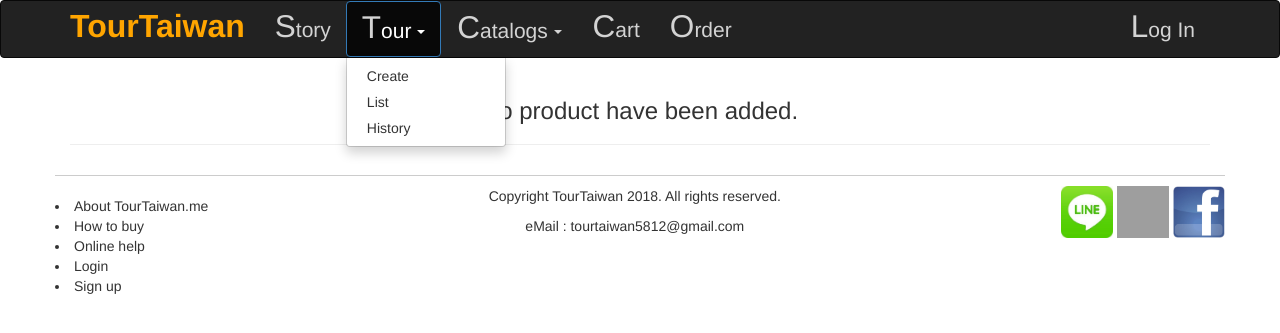
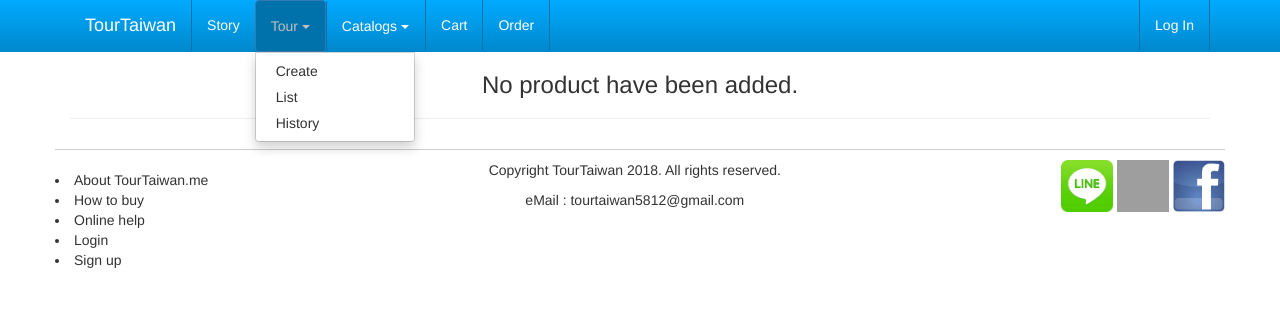
Before and after one commit to panda109/tourtaiwan, a Python web app: template app/templates/admin/orders.html in a window 1280 px wide, after a click on "Tour". Shown: the top 333 px of the page. Run offline with Jinja, Linux system fonts and the light colour scheme; the template is opened without the code that fills it, so the values that code supplies are empty; some libraries are stand-ins or nearby versions; grey boxes are pictures that could not be loaded.

Commit message:
update bootstrapt

```diff
--- a/app/templates/base.html
+++ b/app/templates/base.html
@@ -12,7 +12,7 @@
 {% endblock %}
 
 {% block navbar %}
-<div class="navbar navbar-inverse" role="navigation">
+<div class="navbar-custom navbar-inverse" role="navigation">
     <div class="container">
         <div class="navbar-header">
             <button type="button" class="navbar-toggle" data-toggle="collapse" data-target=".navbar-collapse">
--- a/static/css/site.css
+++ b/static/css/site.css
@@ -1,12 +1,5 @@
 /* Style for Ubermelon Shopping Site */
 body {
-}
-
-div.navbar-header img {
-    width: 30px;
-    float: left;
-    margin-top: 7px;
-    margin-right: 7px;
 }
 
 .product_detial_img {
@@ -56,31 +49,118 @@
   margin: 5em auto 0 auto;  /* TRBL */
 }
 
-.navbar-header a.navbar-brand {
-  width: 100%;
-  text-align: center;
-  color: orange;
-  font-size: 32px;
-  font-weight: bold;
+/* navbar */
+.navbar-custom {
+  background-color: #0088cc;
+  border-color: #0072ab;
+  background-image: -webkit-gradient(linear, left 0%, left 100%, from(#00aaff), to(#0088cc));
+  background-image: -webkit-linear-gradient(top, #00aaff, 0%, #0088cc, 100%);
+  background-image: -moz-linear-gradient(top, #00aaff 0%, #0088cc 100%);
+  background-image: linear-gradient(to bottom, #00aaff 0%, #0088cc 100%);
+  background-repeat: repeat-x;
+  filter: progid:DXImageTransform.Microsoft.gradient(startColorstr='#ff00aaff', endColorstr='#ff0088cc', GradientType=0);
 }
-
-.navbar .nav > li > a, .navbar .nav > li > a:first-letter,
-.navbar .nav > li.current-menu-item > a,
-.navbar .nav > li.current-menu-ancestor > a {
-color:          block;
-font-size:      1.5em;
+.navbar-custom .navbar-brand {
+  color: #ffffff;
 }
-
-.navbar .nav > li > a, .navbar .nav > li > a:first-letter {
-color:          lightgray;
-text-shadow:    none;
+.navbar-custom .navbar-brand:hover,
+.navbar-custom .navbar-brand:focus {
+  color: #e6e6e6;
+  background-color: transparent;
 }
-
-.navbar .nav > li > a:hover, .navbar .nav > li > a:hover:first-letter {
-color:          white;
-text-shadow:    none;
-
-.navbar .nav > li.current-menu-item > a, .navbar .nav > li.current-menu-ancestor > a,
-.navbar .nav > li > a:hover, .navbar .nav > li > a:focus {
-color:          #5A5A5A;
+.navbar-custom .navbar-text {
+  color: #ffffff;
 }
+.navbar-custom .navbar-nav > li:last-child > a {
+  border-right: 1px solid #0072ab;
+}
+.navbar-custom .navbar-nav > li > a {
+  color: #ffffff;
+  border-left: 1px solid #0072ab;
+}
+.navbar-custom .navbar-nav > li > a:hover,
+.navbar-custom .navbar-nav > li > a:focus {
+  color: #c0c0c0;
+  background-color: transparent;
+}
+.navbar-custom .navbar-nav > .active > a,
+.navbar-custom .navbar-nav > .active > a:hover,
+.navbar-custom .navbar-nav > .active > a:focus {
+  color: #c0c0c0;
+  background-color: #0072ab;
+  background-image: -webkit-gradient(linear, left 0%, left 100%, from(#0072ab), to(#0094de));
+  background-image: -webkit-linear-gradient(top, #0072ab, 0%, #0094de, 100%);
+  background-image: -moz-linear-gradient(top, #0072ab 0%, #0094de 100%);
+  background-image: linear-gradient(to bottom, #0072ab 0%, #0094de 100%);
+  background-repeat: repeat-x;
+  filter: progid:DXImageTransform.Microsoft.gradient(startColorstr='#ff0072ab', endColorstr='#ff0094de', GradientType=0);
+}
+.navbar-custom .navbar-nav > .disabled > a,
+.navbar-custom .navbar-nav > .disabled > a:hover,
+.navbar-custom .navbar-nav > .disabled > a:focus {
+  color: #cccccc;
+  background-color: transparent;
+}
+.navbar-custom .navbar-toggle {
+  border-color: #dddddd;
+}
+.navbar-custom .navbar-toggle:hover,
+.navbar-custom .navbar-toggle:focus {
+  background-color: #dddddd;
+}
+.navbar-custom .navbar-toggle .icon-bar {
+  background-color: #cccccc;
+}
+.navbar-custom .navbar-collapse,
+.navbar-custom .navbar-form {
+  border-color: #0070a8;
+}
+.navbar-custom .navbar-nav > .dropdown > a:hover .caret,
+.navbar-custom .navbar-nav > .dropdown > a:focus .caret {
+  border-top-color: #c0c0c0;
+  border-bottom-color: #c0c0c0;
+}
+.navbar-custom .navbar-nav > .open > a,
+.navbar-custom .navbar-nav > .open > a:hover,
+.navbar-custom .navbar-nav > .open > a:focus {
+  background-color: #0072ab;
+  color: #c0c0c0;
+}
+.navbar-custom .navbar-nav > .open > a .caret,
+.navbar-custom .navbar-nav > .open > a:hover .caret,
+.navbar-custom .navbar-nav > .open > a:focus .caret {
+  border-top-color: #c0c0c0;
+  border-bottom-color: #c0c0c0;
+}
+.navbar-custom .navbar-nav > .dropdown > a .caret {
+  border-top-color: #ffffff;
+  border-bottom-color: #ffffff;
+}
+@media (max-width: 767) {
+  .navbar-custom .navbar-nav .open .dropdown-menu > li > a {
+    color: #ffffff;
+  }
+  .navbar-custom .navbar-nav .open .dropdown-menu > li > a:hover,
+  .navbar-custom .navbar-nav .open .dropdown-menu > li > a:focus {
+    color: #c0c0c0;
+    background-color: transparent;
+  }
+  .navbar-custom .navbar-nav .open .dropdown-menu > .active > a,
+  .navbar-custom .navbar-nav .open .dropdown-menu > .active > a:hover,
+  .navbar-custom .navbar-nav .open .dropdown-menu > .active > a:focus {
+    color: #c0c0c0;
+    background-color: #0072ab;
+  }
+  .navbar-custom .navbar-nav .open .dropdown-menu > .disabled > a,
+  .navbar-custom .navbar-nav .open .dropdown-menu > .disabled > a:hover,
+  .navbar-custom .navbar-nav .open .dropdown-menu > .disabled > a:focus {
+    color: #cccccc;
+    background-color: transparent;
+  }
+}
+.navbar-custom .navbar-link {
+  color: #ffffff;
+}
+.navbar-custom .navbar-link:hover {
+  color: #c0c0c0;
+}
```
Also changed, not shown: static/css/index_old.css (deleted, +0 -41 lines).
